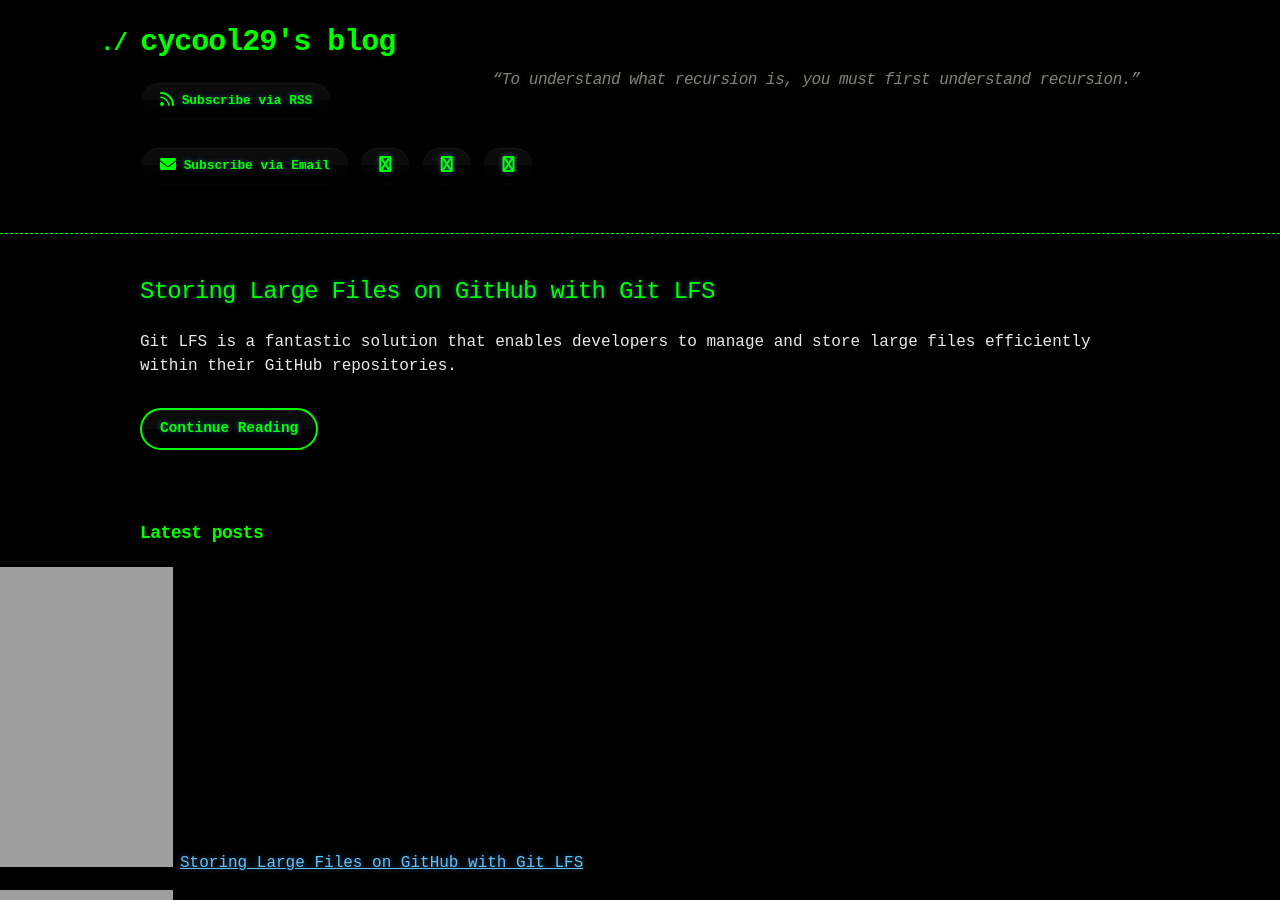
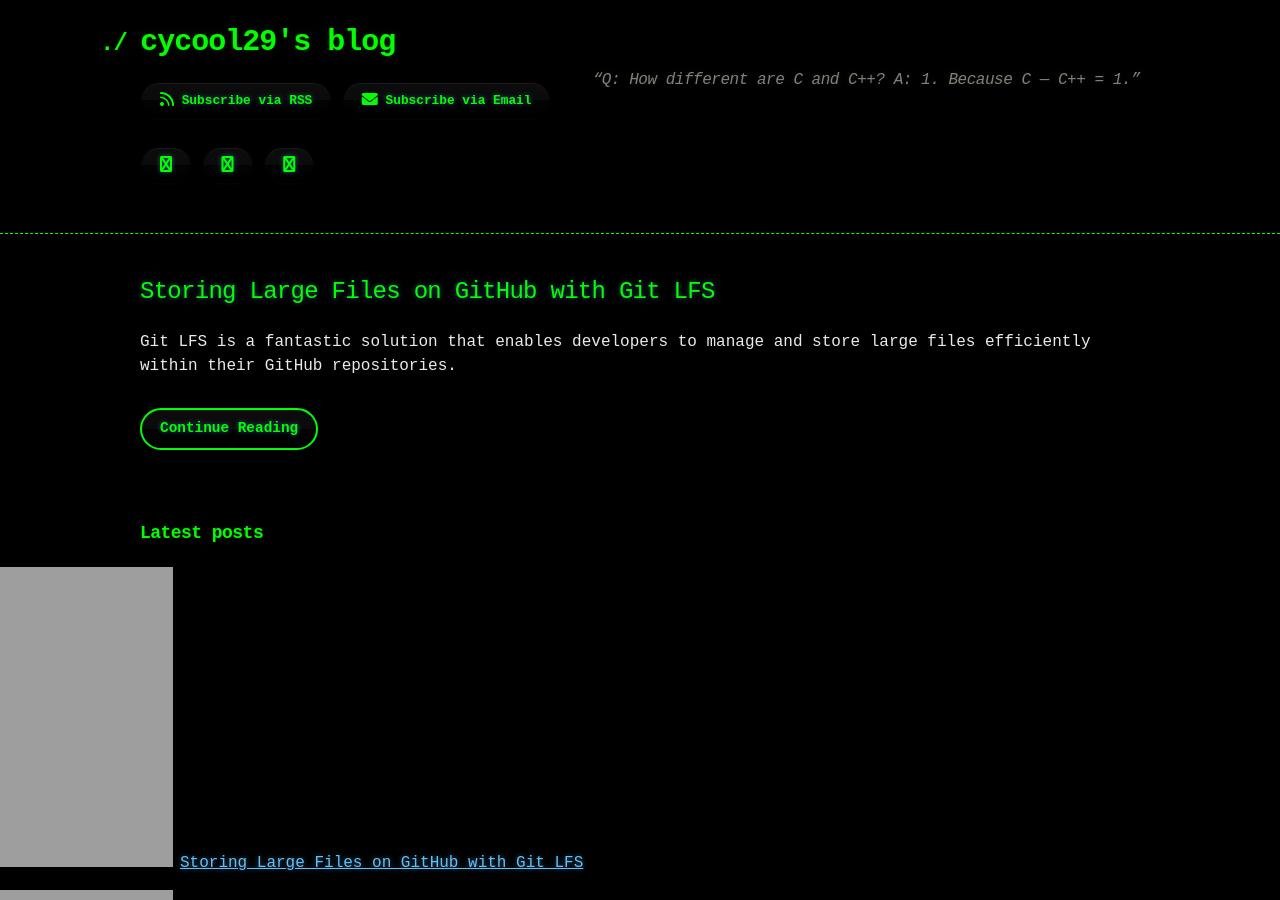
Before and after one commit to cycool29/cycool29.github.io, a Jekyll site: the page built from index.md, in a window 1280 px wide and 900 px high. Built offline with Jekyll 4.4.1, drawn with Linux system fonts in a browser that asks for light colours; a style sheet for code colours, icons or effects is not loaded.

Commit message:
Update quotes

```diff
--- a/_config.yml
+++ b/_config.yml
@@ -1,5 +1,5 @@
 title: cycool29's blog
-description: "“To understand what recursion is, you must first understand recursion.” "
+description: "“Q: How different are C and C++? A: 1. Because C — C++ = 1.” "
 bio: A high school student. Intermediate in Python, Git, Bash. Learning JavaScript. He/Him. "
 author: cycool29
 url: https://cycool29.github.io
```
